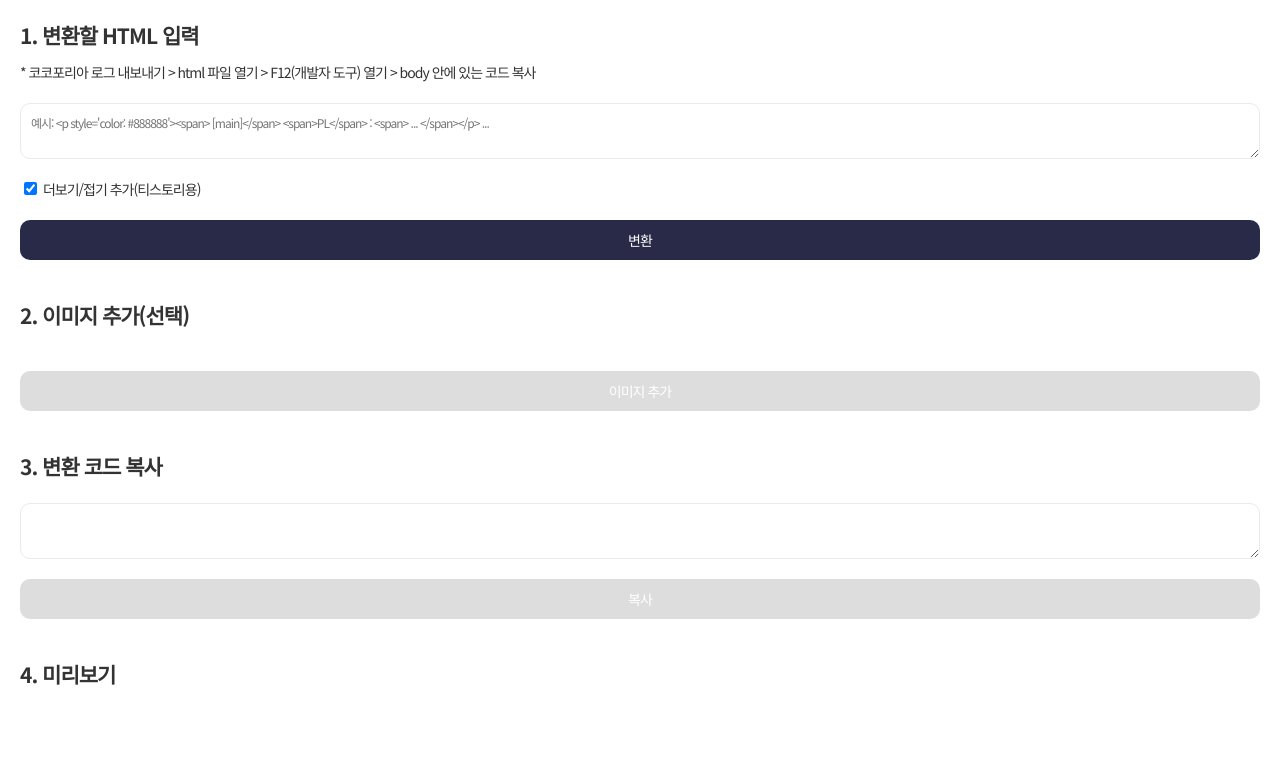
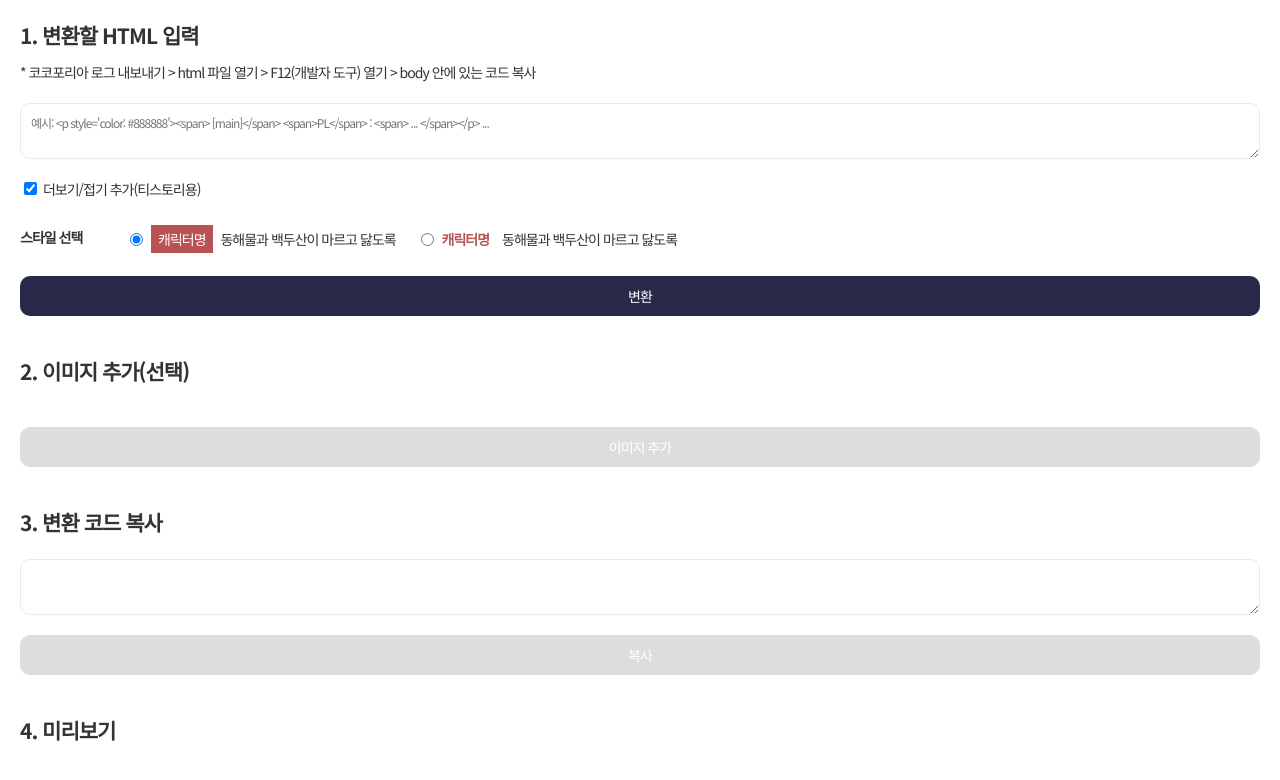
Before and after one commit to hazehazel/ccfs, a plain HTML site: page index.html in a window 1280 px wide. Drawn offline with Linux system fonts and the light colour scheme.

Commit message:
컨버트 스타일 추가

```diff
--- a/index.html
+++ b/index.html
@@ -26,6 +26,25 @@
                             <input type="checkbox" id="option_more" checked />
                             더보기/접기 추가(티스토리용)
                         </label>
+                    </div>
+                    <div class="style-wrap">
+                        <b>스타일 선택</b>
+                        <div>
+                            <label class="style-0" for="style_0">
+                                <input type="radio" name="convert_style" id="style_0" value="0" checked />
+                                <span class="item-wrap">
+                                    <span class="name">캐릭터명</span>
+                                    <span class="text">동해물과 백두산이 마르고 닳도록</span>
+                                </span>
+                            </label>
+                            <label class="style-1" for="style_1">
+                                <input type="radio" name="convert_style" id="style_1" value="1" />
+                                <span class="item-wrap">
+                                    <span class="name">캐릭터명</span>
+                                    <span class="text">동해물과 백두산이 마르고 닳도록</span>
+                                </span>
+                            </label>
+                        </div>
                     </div>
                     <button id="convert" onclick="convertText()">변환</button>
                 </div>
```
Also changed, not shown: ccfs.min.css, ccfs.min.js.
